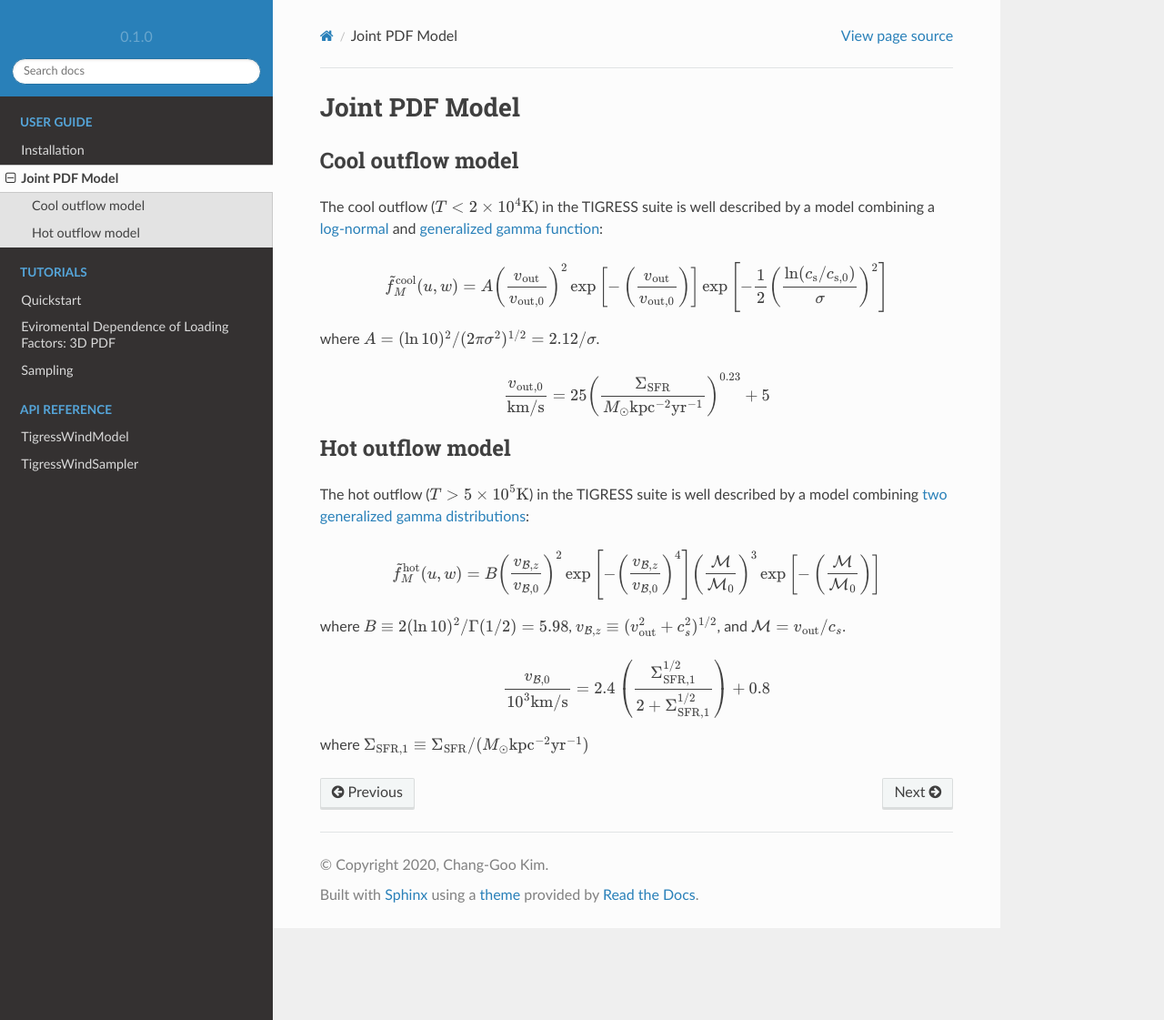
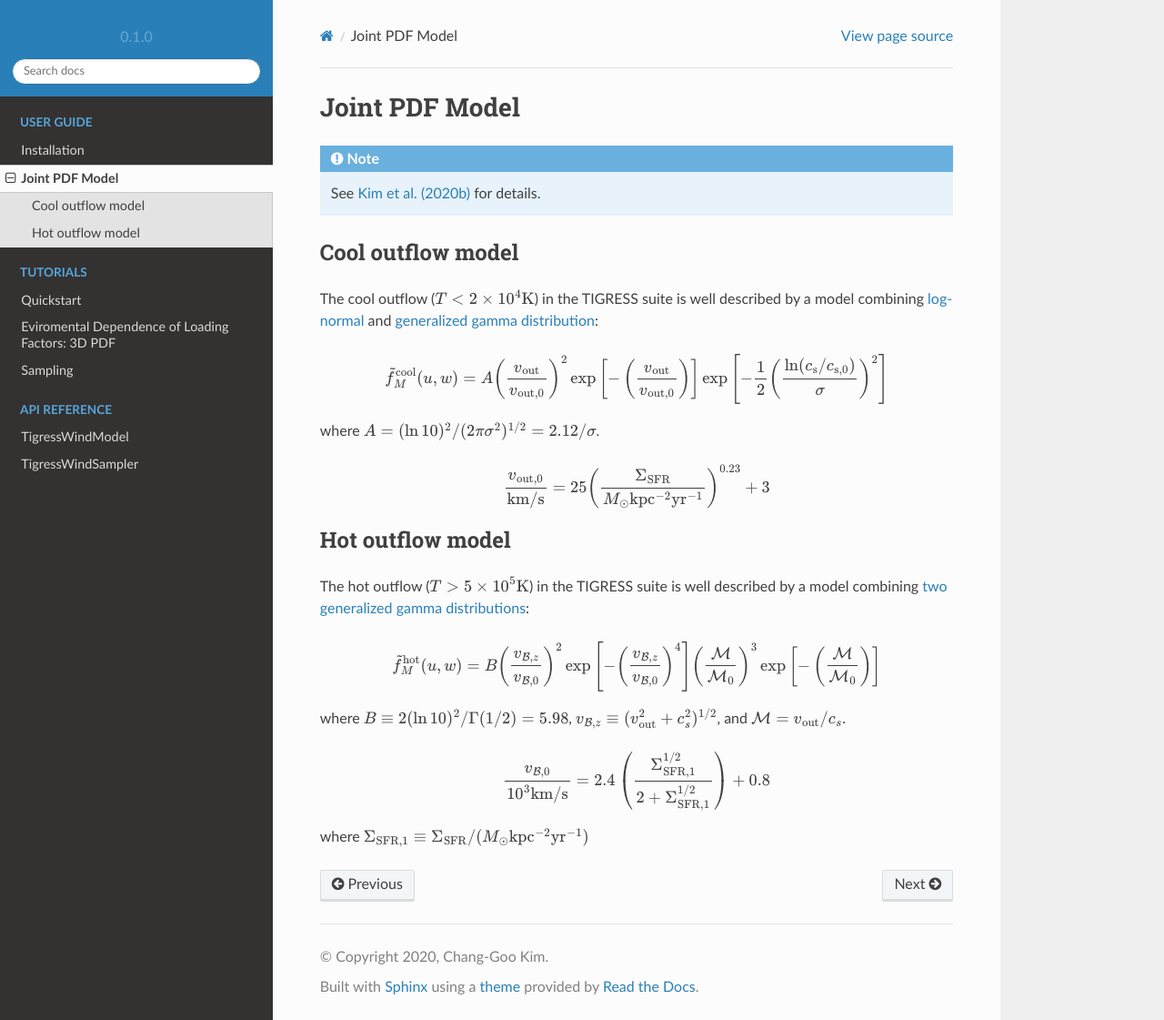
Before and after one commit to changgoo/Twind, a Sphinx documentation site: the page built from docs/user/jointpdfmodel.rst, in a window 1280 px wide and 1121 px high. Shown: the whole window at 91% size. Built offline with Sphinx 7.4.7 and the Read the Docs theme 2.0.0, drawn with Linux system fonts in a browser that asks for light colours.

Commit message:
Update docs

```diff
--- a/docs/user/jointpdfmodel.rst
+++ b/docs/user/jointpdfmodel.rst
@@ -3,11 +3,14 @@
 Joint PDF Model
 ===============
 
+.. note::
+    See `Kim et al. (2020b) <link>`_ for details.
+
 Cool outflow model
 ------------------
 
 The cool outflow (:math:`T<2\times10^4{\rm K}`) in the TIGRESS suite is well
-described by a model combining a `log-normal <https://en.wikipedia.org/wiki/Log-normal_distribution>`_ and `generalized gamma function <https://en.wikipedia.org/wiki/Generalized_gamma_distribution>`_:
+described by a model combining `log-normal <https://en.wikipedia.org/wiki/Log-normal_distribution>`_ and `generalized gamma distribution <https://en.wikipedia.org/wiki/Generalized_gamma_distribution>`_:
 
 .. math:: \tilde{f}_{M}^{\rm cool}(u,w) = A \left(\frac{v_{\rm out}}{v_{\rm out,0}}\right)^2
     \exp\left[-\left(\frac{v_{\rm out}}{v_{\rm out,0}}\right)\right]
@@ -16,7 +19,7 @@ described by a model combining a `log-normal <https://en.wikipedia.org/wiki/Log-
 where :math:`A=(\ln 10)^2/(2\pi\sigma^2)^{1/2}=2.12/\sigma`.
 
 .. math:: \frac{v_{\rm out,0}}{{\rm km/s}} = 25
-    \left(\frac{\Sigma_{\rm SFR}}{M_{\odot}{\rm kpc^{-2}yr^{-1}}}\right)^{0.23}+5
+    \left(\frac{\Sigma_{\rm SFR}}{M_{\odot}{\rm kpc^{-2}yr^{-1}}}\right)^{0.23}+3
 
 Hot outflow model
 -----------------
```
Also changed, not shown: docs/user/install.rst (+9 -5 lines), 1 other file.
